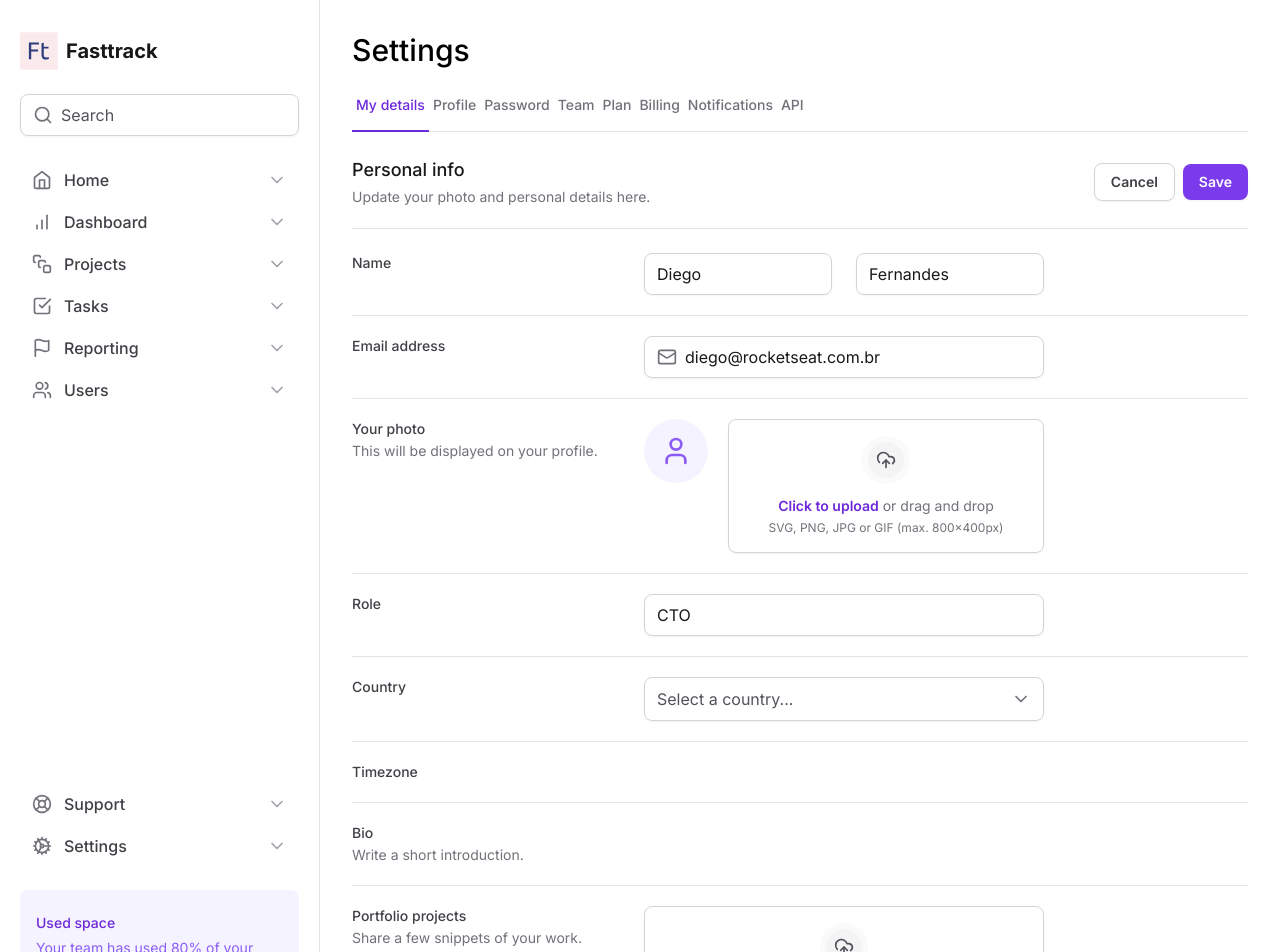
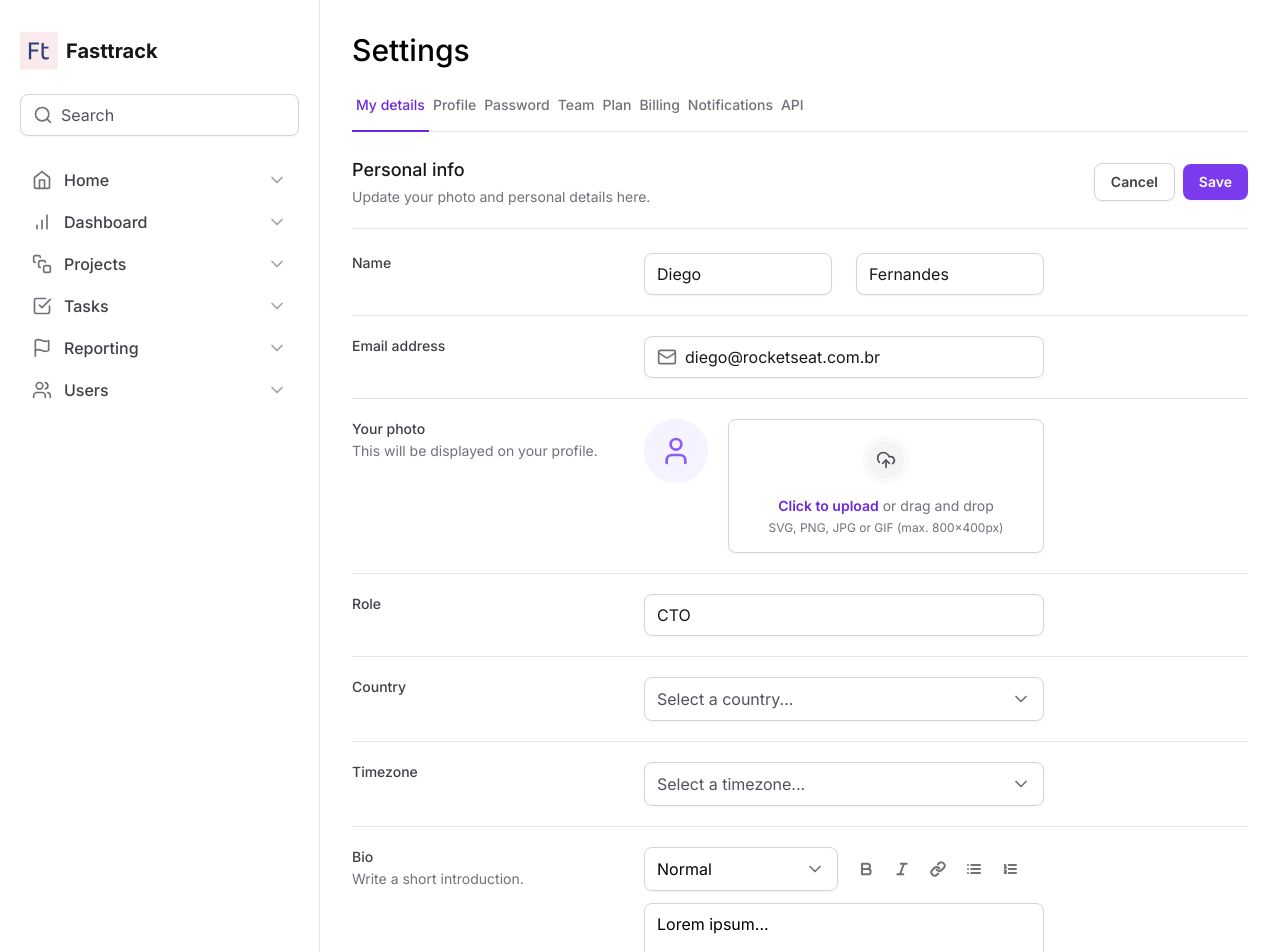
Before and after one commit to ArthurPedroti/tailwind-next, a Next.js app: page / in a window 1280 px wide. Shown: the top 952 px of the page. Built offline with nearby package versions, Linux system fonts and the light colour scheme.

Commit message:
forms finished

```diff
--- a/src/app/page.tsx
+++ b/src/app/page.tsx
@@ -1,8 +1,10 @@
 import { SettingsTabs } from '@/components/SettingsTabs'
 import * as Input from '@/components/Input'
-import { Mail } from 'lucide-react'
+import { Bold, Italic, Link, List, ListOrdered, Mail } from 'lucide-react'
 import * as FileInput from '@/components/Form/FileInput'
 import { Select } from '@/components/Form/Select'
+import { SelectItem } from '@/components/Form/Select/SelectItem'
+import { Textarea } from '@/components/Textarea'
 
 export default function Home() {
   return (
@@ -110,7 +112,10 @@ export default function Home() {
             >
               Country
             </label>
-            <Select />
+            <Select placeholder="Select a country...">
+              <SelectItem value="br" text="Brazil" />
+              <SelectItem value="us" text="United States" />
+            </Select>
           </div>
 
           <div className="grid grid-cols-form gap-3 pt-5">
@@ -120,7 +125,10 @@ export default function Home() {
             >
               Timezone
             </label>
-            <div />
+            <Select placeholder="Select a timezone...">
+              <SelectItem value="br" text="America/Sao Paulo" />
+              <SelectItem value="us" text="Turkey/Instanbul" />
+            </Select>
           </div>
 
           <div className="grid grid-cols-form gap-3 pt-5">
@@ -130,7 +138,51 @@ export default function Home() {
                 Write a short introduction.
               </span>
             </label>
-            <div />
+            <div className="space-y-3">
+              <div className="grid gap-3 grid-cols-2">
+                <Select placeholder="" defaultValue="normal">
+                  <SelectItem value="normal" text="Normal" />
+                  <SelectItem value="us" text="Regular" />
+                </Select>
+
+                <div className="flex items-center gap-1">
+                  <button
+                    type="button"
+                    className="p-2 hover:bg-zinc-50 rounded-md"
+                  >
+                    <Bold className="w-4 h-4 text-zinc-500" strokeWidth={3} />
+                  </button>
+                  <button
+                    type="button"
+                    className="p-2 hover:bg-zinc-50 rounded-md"
+                  >
+                    <Italic className="w-4 h-4 text-zinc-500" strokeWidth={3} />
+                  </button>
+                  <button
+                    type="button"
+                    className="p-2 hover:bg-zinc-50 rounded-md"
+                  >
+                    <Link className="w-4 h-4 text-zinc-500" strokeWidth={3} />
+                  </button>
+                  <button
+                    type="button"
+                    className="p-2 hover:bg-zinc-50 rounded-md"
+                  >
+                    <List className="w-4 h-4 text-zinc-500" strokeWidth={3} />
+                  </button>
+                  <button
+                    type="button"
+                    className="p-2 hover:bg-zinc-50 rounded-md"
+                  >
+                    <ListOrdered
+                      className="w-4 h-4 text-zinc-500"
+                      strokeWidth={3}
+                    />
+                  </button>
+                </div>
+              </div>
+              <Textarea id="bio" defaultValue="Lorem ipsum..." />
+            </div>
           </div>
 
           <div className="grid grid-cols-form gap-3 pt-5">
--- a/src/components/Form/Select.tsx
+++ /dev/null
@@ -1,44 +0,0 @@
-'use client'
-
-import * as SelectPrimitive from '@radix-ui/react-select'
-import { Check, ChevronDown } from 'lucide-react'
-
-export function Select() {
-  return (
-    <SelectPrimitive.Root>
-      <SelectPrimitive.Trigger className="flex h-11 w-full items-center justify-between gap-2 rounded-lg border border-zinc-300 px-3 shadow-sm data-[placeholder]:text-zinc-600">
-        <SelectPrimitive.Value
-          placeholder="Select a country..."
-          className="text-black"
-        />
-
-        <SelectPrimitive.Icon>
-          <ChevronDown className="h-5 w-5 text-zinc-500" />
-        </SelectPrimitive.Icon>
-      </SelectPrimitive.Trigger>
-
-      <SelectPrimitive.Portal>
-        <SelectPrimitive.Content
-          side="bottom"
-          position="popper"
-          sideOffset={8}
-          className="z-10 rounded-lg border border-zinc-200 bg-white w-[--radix-select-trigger-width] overflow-hidden"
-        >
-          <SelectPrimitive.Viewport>
-            <SelectPrimitive.Item
-              value="br"
-              className="flex items-center justify-between gap-2 px-3 py-2.5 outline-none data-[highlighted]:bg-zinc-50"
-            >
-              <SelectPrimitive.ItemText className="text-black">
-                Brazil
-              </SelectPrimitive.ItemText>
-              <SelectPrimitive.ItemIndicator>
-                <Check className="h-4 w-4 text-violet-500" />
-              </SelectPrimitive.ItemIndicator>
-            </SelectPrimitive.Item>
-          </SelectPrimitive.Viewport>
-        </SelectPrimitive.Content>
-      </SelectPrimitive.Portal>
-    </SelectPrimitive.Root>
-  )
-}
--- /dev/null
+++ b/src/components/Form/Select/SelectItem.tsx
@@ -0,0 +1,22 @@
+'use client'
+
+import * as Select from '@radix-ui/react-select'
+import { Check } from 'lucide-react'
+
+export interface SelectItemProps extends Select.SelectItemProps {
+  text: string
+}
+
+export function SelectItem({ text, ...props }: SelectItemProps) {
+  return (
+    <Select.Item
+      className="flex items-center justify-between gap-2 px-3 py-2.5 outline-none data-[highlighted]:bg-zinc-50"
+      {...props}
+    >
+      <Select.ItemText className="text-black">{text}</Select.ItemText>
+      <Select.ItemIndicator>
+        <Check className="h-4 w-4 text-violet-500" />
+      </Select.ItemIndicator>
+    </Select.Item>
+  )
+}
--- /dev/null
+++ b/src/components/Form/Select/index.tsx
@@ -0,0 +1,38 @@
+'use client'
+
+import * as SelectPrimitive from '@radix-ui/react-select'
+import { ChevronDown } from 'lucide-react'
+import { ReactNode } from 'react'
+
+export interface SelectProps extends SelectPrimitive.SelectProps {
+  children: ReactNode
+  placeholder: string
+}
+
+export function Select({ children, placeholder, ...props }: SelectProps) {
+  return (
+    <SelectPrimitive.Root {...props}>
+      <SelectPrimitive.Trigger className="flex h-11 w-full items-center justify-between gap-2 rounded-lg border border-zinc-300 px-3 shadow-sm data-[placeholder]:text-zinc-600">
+        <SelectPrimitive.Value
+          placeholder={placeholder}
+          className="text-black"
+        />
+
+        <SelectPrimitive.Icon>
+          <ChevronDown className="h-5 w-5 text-zinc-500" />
+        </SelectPrimitive.Icon>
+      </SelectPrimitive.Trigger>
+
+      <SelectPrimitive.Portal>
+        <SelectPrimitive.Content
+          side="bottom"
+          position="popper"
+          sideOffset={8}
+          className="z-10 shadow-md rounded-lg border border-zinc-200 bg-white w-[--radix-select-trigger-width] overflow-hidden"
+        >
+          <SelectPrimitive.Viewport>{children}</SelectPrimitive.Viewport>
+        </SelectPrimitive.Content>
+      </SelectPrimitive.Portal>
+    </SelectPrimitive.Root>
+  )
+}
--- /dev/null
+++ b/src/components/Textarea.tsx
@@ -0,0 +1,12 @@
+import { ComponentProps } from 'react'
+
+export type TextareaProps = ComponentProps<'textarea'>
+
+export function Textarea(props: TextareaProps) {
+  return (
+    <textarea
+      {...props}
+      className="min-h-[120px] resize-y w-full rounded-lg border border-zinc-300 px-3 py-2 shadow-sm"
+    />
+  )
+}
```
